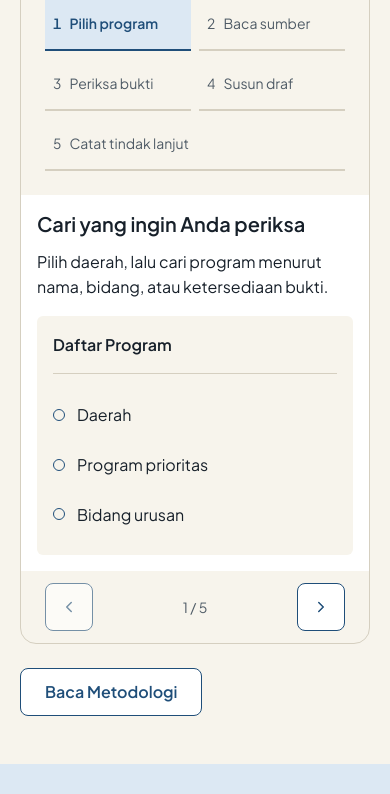
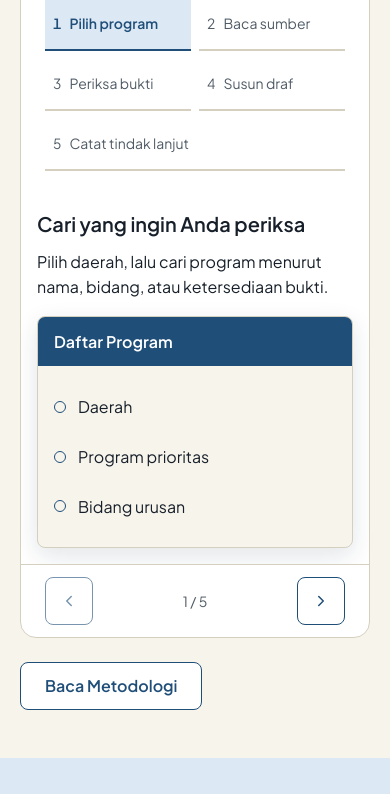
Before and after one commit to HapisHanipudin/jejakjanji, a Next.js app in the folder apps/web/: page / in a window 390 px wide. Shown: the part 1181-1975 px from the top of the page. Built offline with nearby package versions, Linux system fonts and the light colour scheme.

Commit message:
fix(web): separate landing demo layers
Give the demo one white frame and render the simulated screen as a small
app window with a navy title bar, cream body and soft shadow, so it no
longer blends into the page.

```diff
--- a/apps/web/src/app/globals.css
+++ b/apps/web/src/app/globals.css
@@ -2508,6 +2508,8 @@ fieldset legend + * {
   border: 1px solid var(--color-border);
   border-radius: var(--radius-lg);
   overflow: hidden;
+  /* One white frame around the demo, so the app window inside reads as the only cream screen. */
+  background: var(--color-surface);
 }
 .flow-demo-heading {
   display: flex;
@@ -2692,6 +2694,7 @@ fieldset legend + * {
   justify-content: space-between;
   gap: var(--space-3);
   padding: var(--space-4) var(--space-5);
+  border-top: 1px solid var(--color-border);
 }
 .flow-demo-controls .btn {
   min-height: 44px;
@@ -2724,16 +2727,21 @@ fieldset legend + * {
     transform: translateX(0);
   }
 }
+/* A small app window: navy bar like the site header, cream page body, white controls. */
 .flow-demo-sheet {
   background: var(--color-bg);
   border: 1px solid var(--color-border);
-  padding: var(--space-5);
+  border-radius: var(--radius);
+  padding: 0 var(--space-5) var(--space-5);
+  overflow: hidden;
+  box-shadow: 0 8px 24px rgb(19 38 59 / 12%);
 }
 .flow-sheet-title {
   font-weight: 600;
-  margin: 0 0 var(--space-4);
-  padding-bottom: var(--space-4);
-  border-bottom: 1px solid var(--color-border);
+  margin: 0 calc(-1 * var(--space-5)) var(--space-4);
+  padding: var(--space-3) var(--space-5);
+  background: var(--color-accent);
+  color: var(--color-accent-text);
 }
 .flow-demo-sheet > .list-plain > li {
   display: flex;
@@ -3042,10 +3050,6 @@ html {
 .landing-page .flow-demo {
   margin-block: var(--space-5);
 }
-.landing-page .flow-demo-sheet {
-  border: 0;
-  border-radius: var(--radius-sm);
-}
 .landing-page .flow-demo-explanation h4 {
   font-size: 1.375rem;
   font-weight: 600;
@@ -3086,7 +3090,11 @@ html {
     gap: var(--space-4);
   }
   .landing-page .flow-demo-sheet {
-    padding: var(--space-4);
+    padding: 0 var(--space-4) var(--space-4);
+  }
+  .landing-page .flow-sheet-title {
+    margin-inline: calc(-1 * var(--space-4));
+    padding-inline: var(--space-4);
   }
   .landing-page .flow-demo-explanation h4 {
     font-size: 1.25rem;
```
Also changed, not shown: 1 other file (tests, documents, lock files or other folders).
